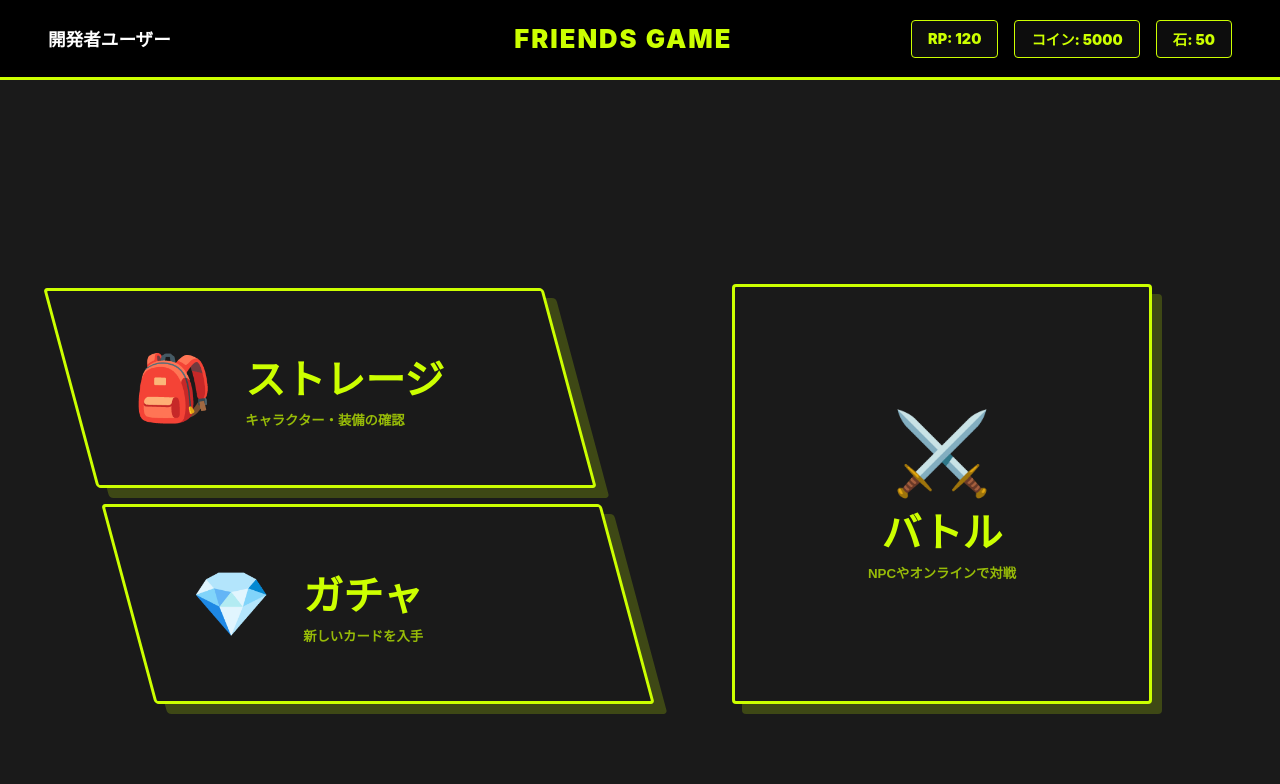
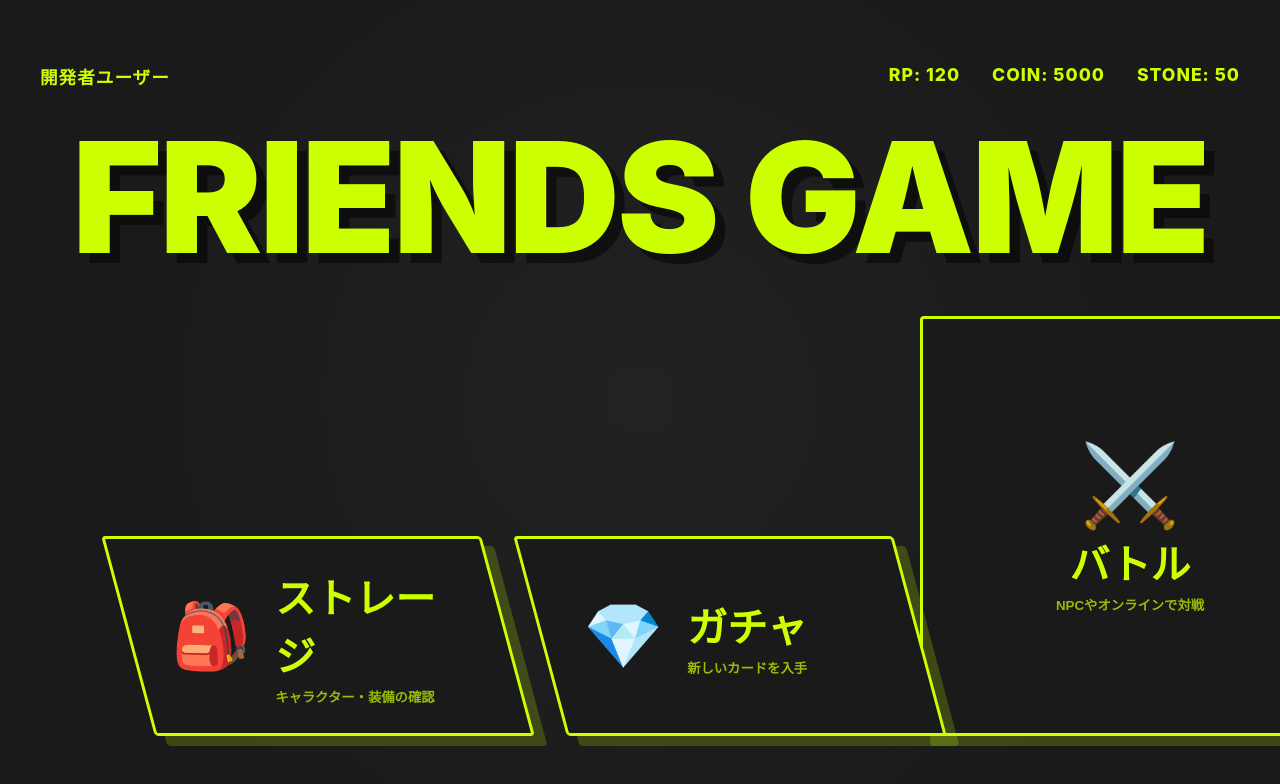
Before and after one commit to shii-park/friends_frontend, a React (Vite) app: page /home in a window 1280 px wide. Shown: the top 784 px of the page. Built offline with nearby package versions, Linux system fonts and the light colour scheme.

Commit message:
Refactor: ホーム画面のストレージとガチャを横並びのレイアウトに変更

```diff
--- a/src/App.css
+++ b/src/App.css
@@ -161,16 +161,69 @@ body {
   height: 100vh;
   display: flex;
   flex-direction: column;
+  overflow: hidden;
+  background: radial-gradient(circle at center, #222 0%, var(--bg-dark) 70%);
+}
+
+.home-title-container {
+  padding-top: 4rem;
+  display: flex;
+  flex-direction: column;
+  align-items: center;
+  z-index: 10;
+}
+
+.home-user-info {
+  display: flex;
+  justify-content: space-between;
+  width: 100%;
+  max-width: 1200px;
+  padding: 0 2rem;
+  margin-bottom: 2rem;
+  color: var(--primary);
+  font-weight: 800;
+  font-size: 1.1rem;
+  letter-spacing: 1px;
+}
+
+.home-stats-summary {
+  display: flex;
+  gap: 2rem;
+}
+
+.home-large-title {
+  font-size: 12vw; /* Adjusted to fit within screen comfortably */
+  width: 100%;
+  text-align: center;
+  font-weight: 900;
+  color: var(--primary);
+  margin: 0;
+  text-transform: uppercase;
+  letter-spacing: -0.2vw;
+  line-height: 1;
+  text-shadow: 0.8vw 0.8vw 0px rgba(0, 0, 0, 0.5);
+  white-space: nowrap;
+  padding: 0 2vw;
+  box-sizing: border-box;
+}
+
+@keyframes title-flicker {
+  0%, 100% { opacity: 1; }
+  92% { opacity: 1; }
+  93% { opacity: 0.8; }
+  94% { opacity: 1; }
+  96% { opacity: 0.9; }
+  97% { opacity: 1; }
 }
 
 .home-menu {
   flex: 1;
   display: flex;
-  justify-content: space-between; /* Change to space-between to push to sides */
+  justify-content: space-between;
   align-items: flex-end;
   gap: 0;
-  padding: 0 8rem 6rem 8rem; /* Increase horizontal padding */
-  max-width: 1400px; /* Optional: cap width for large screens */
+  padding: 0 8rem 4rem 8rem; /* Adjusted padding */
+  max-width: 1500px;
   margin: 0 auto;
   width: 100%;
   box-sizing: border-box;
@@ -178,16 +231,16 @@ body {
 
 .home-menu-left {
   display: flex;
-  flex-direction: column;
-  gap: 1rem;
-  align-items: flex-start;
+  flex-direction: row;
+  gap: 2rem;
+  align-items: flex-end;
   margin-bottom: 0;
 }
 
 .home-menu-right {
   display: flex;
   align-items: flex-end;
-  margin-left: 0; /* Remove fixed margin */
+  margin-left: 0;
 }
 
 .menu-card {
@@ -203,18 +256,18 @@ body {
 }
 
 .menu-card.landscape {
-  width: 500px;
+  width: 380px;
   height: 200px;
   flex-direction: row;
-  padding: 0 60px;
-  gap: 2rem;
+  padding: 0 40px;
+  gap: 1.5rem;
   justify-content: flex-start;
   transform: skewX(15deg);
 }
 
-/* Align the slanted edges by offsetting the cards */
+/* Remove vertical offset since they are side by side */
 .home-menu-left .menu-card.landscape:nth-child(1) {
-  margin-left: -58px;
+  margin-left: 0px;
 }
 
 .home-menu-left .menu-card.landscape:nth-child(2) {
--- a/src/pages/Home.tsx
+++ b/src/pages/Home.tsx
@@ -12,19 +12,17 @@ const Home: React.FC = () => {
 
   return (
     <div className="home-page">
-      <header className="app-header">
-        <div className="header-left">
-          <div className="header-user-name">{user.userName}</div>
+      <div className="home-title-container">
+        <div className="home-user-info">
+          <div className="home-user-name">{user.userName}</div>
+          <div className="home-stats-summary">
+            <span>RP: {user.rp}</span>
+            <span>COIN: {user.coin}</span>
+            <span>STONE: {gachaStones}</span>
+          </div>
         </div>
-        <div className="header-center">
-          <h1>FRIENDS GAME</h1>
-        </div>
-        <div className="header-right">
-          <div className="header-stats-item">RP: {user.rp}</div>
-          <div className="header-stats-item">コイン: {user.coin}</div>
-          <div className="header-stats-item">石: {gachaStones}</div>
-        </div>
-      </header>
+        <h1 className="home-large-title">FRIENDS GAME</h1>
+      </div>
 
       <main className="home-menu">
         <div className="home-menu-left">
```
Also changed, not shown: 2 other files (tests, documents, lock files or other folders).
